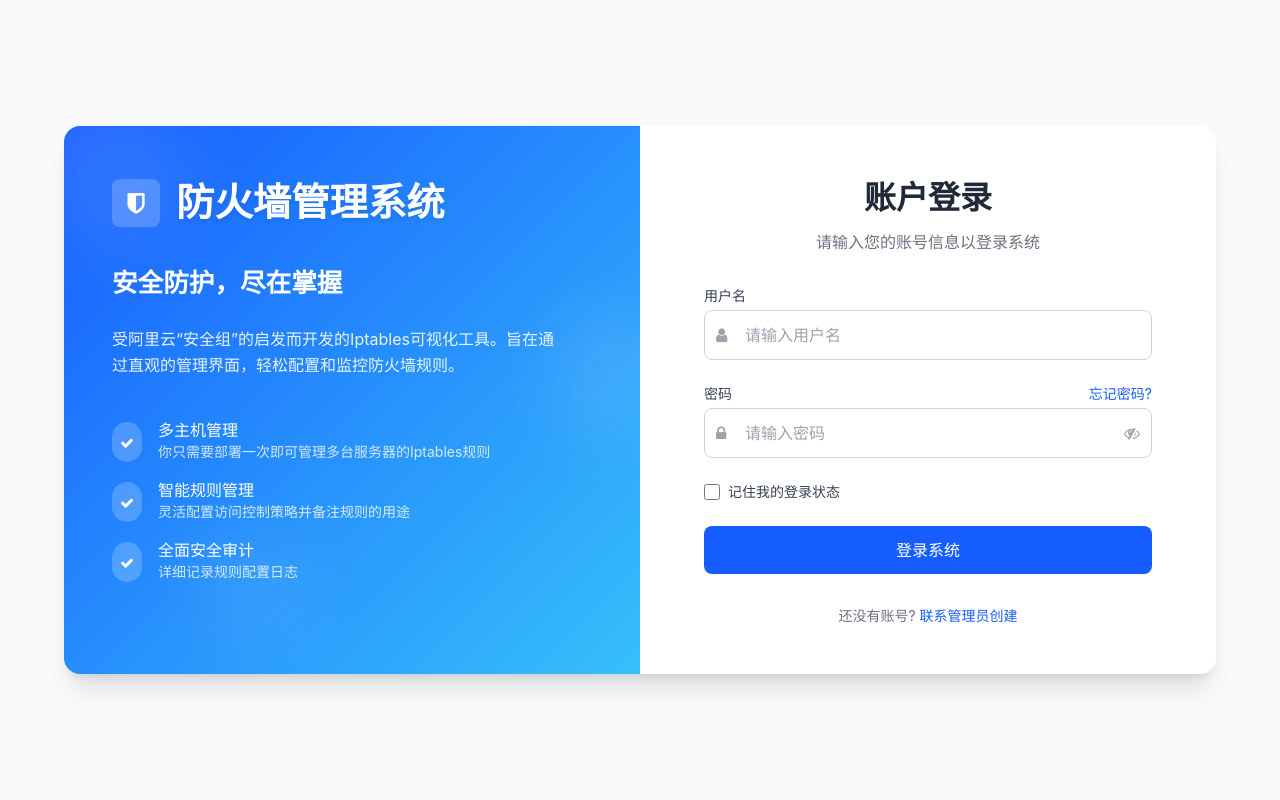
After one commit to jiangcb0916/iptables-web, a Flask app: page /login in a window 1280 px wide. The commit adds this page. Run offline with Flask 3, Linux system fonts and the light colour scheme; some libraries are stand-ins or nearby versions.

Commit message:
用户登录页面完成 后端逻辑也已经完成

```diff
--- a/app.py
+++ b/app.py
@@ -13,8 +13,20 @@ from paramiko.client import AutoAddPolicy
 from datetime import datetime
 import math
 from io import StringIO
+from flask import Flask, render_template, redirect, url_for, request, flash, jsonify
+from flask_login import LoginManager, UserMixin, login_user, login_required, logout_user, current_user
+from werkzeug.security import generate_password_hash, check_password_hash
+import uuid
 
 app = Flask(__name__)
+app.secret_key = 'your-secret-key-here'  # 生产环境中应使用更安全的密钥
+
+# 配置登录管理器
+login_manager = LoginManager()
+login_manager.init_app(app)
+login_manager.login_view = 'login'  # 指定登录页面的路由
+login_manager.login_message = '请先登录以访问该页面'
+
 ssh = paramiko.SSHClient()
 DATABASE = 'firewall_management.db'
 # 确保静态文件目录正确配置
@@ -163,6 +175,7 @@ def get_rule(iptables_output):
 
 # 查看规则
 @app.route("/rules_in", methods=['GET'])
+@login_required
 def rules_in():
     all_params = dict(request.args)
     host_id = all_params['host_id']
@@ -201,6 +214,7 @@ def rules_in():
 
 
 @app.route("/rules_out", methods=['GET'])
+@login_required
 def rules_out():
     all_params = dict(request.args)
     host_id = all_params['host_id']
@@ -239,6 +253,7 @@ def rules_out():
 
 # 修改规则
 @app.route("/rules_update", methods=['POST'])
+@login_required
 def rules_update():
     all_params = request.get_json()
     host_id = all_params['host_id']
@@ -357,6 +372,7 @@ def rules_update():
 
 # 添加规则
 @app.route("/rules_add", methods=['POST'])
+@login_required
 def rules_add():
     all_params = request.get_json()
     host_id = all_params['host_id']
@@ -472,6 +488,7 @@ def rules_add():
 
 # 删除规则
 @app.route("/rule_del", methods=['DELETE'])
+@login_required
 def del_rule():
     all_params = dict(request.args)
     host_id = all_params['host_id']
@@ -511,6 +528,7 @@ def del_rule():
 # 查看主机
 # 主机管理页面路由 - 读取数据库并返回数据到前端
 @app.route("/hosts", methods=['GET'])
+@login_required
 def hosts():
     all_params = dict(request.args)
     page = all_params['page']
@@ -556,6 +574,7 @@ def hosts():
 
 # 添加主机
 @app.route('/host_add', methods=['POST'])
+@login_required
 def add_host():
     try:
         data = request.get_json()
@@ -599,6 +618,7 @@ def add_host():
 
 # 删除主机
 @app.route('/host_del', methods=['DELETE'])
+@login_required
 def del_host():
     host_id = request.args.get('id')
     try:
@@ -616,6 +636,7 @@ def del_host():
 
 # 修改主机
 @app.route('/host_update', methods=['POST'])
+@login_required
 def update_host():
     data = request.get_json()
     host_id = data['id']
@@ -649,6 +670,7 @@ def update_host():
 
 # 查看模板
 @app.route("/templates", methods=['GET'])
+@login_required
 def templates():
     try:
         db = get_db()
@@ -695,6 +717,7 @@ def templates():
 
 # 添加模板
 @app.route("/temp_add", methods=['POST'])
+@login_required
 def templates_add():
     try:
         data = request.get_json()
@@ -754,6 +777,7 @@ def templates_add():
 
 # 删除模板
 @app.route("/temp_del", methods=['DELETE'])
+@login_required
 def templates_del():
     template_id = request.args.get('temp_id')
     try:
@@ -773,6 +797,7 @@ def templates_del():
 
 # 修改模板
 @app.route("/temp_edit", methods=['POST'])
+@login_required
 def templates_edit():
     try:
         data = request.get_json()
@@ -822,6 +847,7 @@ def templates_edit():
 
 # 应用模板获取主机列表
 @app.route("/temp_host_api", methods=['GET'])
+@login_required
 def temp_host_api():
     try:
         # 获取数据库连接
@@ -858,6 +884,7 @@ def temp_host_api():
 
 # 应用模板
 @app.route("/temp_to_hosts", methods=['POST'])
+@login_required
 def temp_to_hosts():
     all_params = request.get_json()
     print(all_params)
@@ -962,15 +989,118 @@ def temp_to_hosts():
 
 # 系统设置
 @app.route("/systemseting", methods=['GET'])
+@login_required
 def systemseting():
     return render_template('systemseting.html')
 
 
 # 操作日志
 @app.route("/logs", methods=['GET'])
+@login_required
 def logs():
     return render_template('logs.html')
 
 
+# 模拟数据库 - 实际应用中应使用真实数据库
+users = {
+    # 密码是 'admin123' 的哈希值
+    'admin': {
+        'id': '1',
+        'username': 'admin',
+        'password_hash': generate_password_hash('admin123'),
+        'role': 'admin'
+    },
+    # 密码是 'user123' 的哈希值
+    'user': {
+        'id': '2',
+        'username': 'user',
+        'password_hash': generate_password_hash('user123'),
+        'role': 'user'
+    }
+}
+
+
+# 用户类
+class User(UserMixin):
+    def __init__(self, user_id, username, role):
+        self.id = user_id
+        self.username = username
+        self.role = role
+
+
+# 加载用户回调函数
+@login_manager.user_loader
+def load_user(user_id):
+    # 从模拟数据库中查找用户
+    for user_data in users.values():
+        if user_data['id'] == user_id:
+            return User(
+                user_id=user_data['id'],
+                username=user_data['username'],
+                role=user_data['role']
+            )
+    return None
+
+
+# 登录路由
+@app.route('/login', methods=['GET', 'POST'])
+def login():
+    # 如果用户已登录，重定向到主页
+    if current_user.is_authenticated:
+        # 对AJAX请求返回JSON，普通请求返回重定向
+        if request.headers.get('X-Requested-With') == 'XMLHttpRequest':
+            return jsonify(success=True, redirect_url=url_for('hosts', page=1))
+        return redirect(url_for('hosts', page=1))
+
+    if request.method == 'POST':
+        username = request.form.get('username')
+        password = request.form.get('password')
+        remember = request.form.get('remember') == 'on'
+
+        # 查找用户
+        user_data = users.get(username)
+        if not user_data:
+            # 对AJAX请求返回JSON错误信息
+            if request.headers.get('X-Requested-With') == 'XMLHttpRequest':
+                return jsonify(success=False, message='用户名不存在')
+            flash('用户名不存在', 'danger')
+            return render_template('login.html')
+
+        # 验证密码
+        if not check_password_hash(user_data['password_hash'], password):
+            if request.headers.get('X-Requested-With') == 'XMLHttpRequest':
+                return jsonify(success=False, message='密码不正确')
+            flash('密码不正确', 'danger')
+            return render_template('login.html')
+
+        # 创建用户对象并登录
+        user = User(
+            user_id=user_data['id'],
+            username=user_data['username'],
+            role=user_data['role']
+        )
+        login_user(user, remember=remember)
+
+        # 登录成功：返回JSON（含重定向地址）
+        if request.headers.get('X-Requested-With') == 'XMLHttpRequest':
+            return jsonify(
+                success=True,
+                redirect_url=url_for('hosts', page=1)  # 由后端生成URL，避免前端硬编码
+            )
+        return redirect(url_for('hosts', page=1))
+
+    # GET请求，显示登录页面
+    return render_template('login.html')
+
+
+# 注销路由
+@app.route('/logout')
+@login_required
+def logout():
+    logout_user()
+    flash('您已成功注销', 'info')
+    return redirect(url_for('login'))
+
+
 if __name__ == '__main__':
     app.run(host='127.0.0.1', port=80)
--- /dev/null
+++ b/templates/login.html
@@ -0,0 +1,290 @@
+<!DOCTYPE html>
+<html lang="zh-CN">
+<head>
+    <meta charset="UTF-8">
+    <meta name="viewport" content="width=device-width, initial-scale=1.0">
+    <title>防火墙管理系统 - 登录</title>
+    <!-- 引入Tailwind CSS -->
+    <script src="https://cdn.tailwindcss.com"></script>
+    <!-- 引入Font Awesome -->
+    <link href="https://cdn.jsdelivr.net/npm/font-awesome@4.7.0/css/font-awesome.min.css" rel="stylesheet">
+
+    <!-- 配置Tailwind自定义颜色和字体 -->
+    <script>
+        tailwind.config = {
+            theme: {
+                extend: {
+                    colors: {
+                        primary: '#165DFF',
+                        secondary: '#36BFFA',
+                        accent: '#0E42D2',
+                        light: '#E8F3FF',
+                        dark: '#0A2463',
+                        danger: '#FF4D4F',
+                        success: '#52C41A'
+                    },
+                    fontFamily: {
+                        inter: ['Inter', 'system-ui', 'sans-serif'],
+                    },
+                }
+            }
+        }
+    </script>
+
+    <!-- 自定义工具类 -->
+    <style type="text/tailwindcss">
+        @layer utilities {
+            .content-auto {
+                content-visibility: auto;
+            }
+            .bg-gradient-blue {
+                background: linear-gradient(135deg, #165DFF 0%, #36BFFA 100%);
+            }
+            .text-shadow {
+                text-shadow: 0 2px 4px rgba(0, 0, 0, 0.1);
+            }
+            .input-focus {
+                @apply focus:border-primary focus:ring-2 focus:ring-primary/20 focus:outline-none;
+            }
+            .btn-hover {
+                @apply hover:shadow-lg hover:shadow-primary/30 hover:-translate-y-0.5 transition-all duration-300;
+            }
+        }
+    </style>
+</head>
+<body class="font-inter bg-gray-50 min-h-screen flex items-center justify-center p-4 sm:p-6 lg:p-8">
+    <div class="w-full max-w-6xl bg-white rounded-2xl shadow-xl overflow-hidden flex flex-col lg:flex-row">
+        <!-- 左侧品牌区域 -->
+        <div class="bg-gradient-blue text-white p-8 md:p-12 lg:w-1/2 relative overflow-hidden">
+            <!-- 装饰图形 -->
+            <div class="absolute -top-10 -left-10 w-40 h-40 bg-white/10 rounded-full blur-2xl"></div>
+            <div class="absolute top-1/3 -right-10 w-32 h-32 bg-white/10 rounded-full blur-2xl"></div>
+            <div class="absolute bottom-10 left-1/4 w-24 h-24 bg-white/10 rounded-full blur-2xl"></div>
+
+            <!-- 品牌标识 -->
+            <div class="relative z-10">
+                <div class="flex items-center mb-8">
+                    <div class="w-12 h-12 rounded-lg bg-white/20 flex items-center justify-center mr-4">
+                        <i class="fa fa-shield text-2xl"></i>
+                    </div>
+                    <h1 class="text-[clamp(1.5rem,3vw,2.5rem)] font-bold text-shadow">防火墙管理系统</h1>
+                </div>
+
+                <!-- 系统介绍 -->
+                <div class="space-y-6 max-w-md">
+                    <h2 class="text-[clamp(1.2rem,2vw,1.8rem)] font-semibold">安全防护，尽在掌握</h2>
+                    <p class="text-white/90 leading-relaxed">
+                        受阿里云“安全组”的启发而开发的Iptables可视化工具。旨在通过直观的管理界面，轻松配置和监控防火墙规则。
+                    </p>
+
+                    <!-- 安全特性 -->
+                    <div class="space-y-4 pt-4">
+                        <div class="flex items-start">
+                            <div class="mt-1 bg-white/20 rounded-full p-2 mr-4">
+                                <i class="fa fa-check text-sm"></i>
+                            </div>
+                            <div>
+                                <h3 class="font-medium">多主机管理</h3>
+                                <p class="text-sm text-white/80">你只需要部署一次即可管理多台服务器的Iptables规则</p>
+                            </div>
+                        </div>
+                        <div class="flex items-start">
+                            <div class="mt-1 bg-white/20 rounded-full p-2 mr-4">
+                                <i class="fa fa-check text-sm"></i>
+                            </div>
+                            <div>
+                                <h3 class="font-medium">智能规则管理</h3>
+                                <p class="text-sm text-white/80">灵活配置访问控制策略并备注规则的用途</p>
+                            </div>
+                        </div>
+                        <div class="flex items-start">
+                            <div class="mt-1 bg-white/20 rounded-full p-2 mr-4">
+                                <i class="fa fa-check text-sm"></i>
+                            </div>
+                            <div>
+                                <h3 class="font-medium">全面安全审计</h3>
+                                <p class="text-sm text-white/80">详细记录规则配置日志</p>
+                            </div>
+                        </div>
+                    </div>
+                </div>
+            </div>
+        </div>
+
+        <!-- 右侧登录表单区域 -->
+        <div class="p-8 md:p-12 lg:w-1/2 flex flex-col justify-center">
+            <div class="max-w-md mx-auto w-full">
+                <div class="text-center mb-8">
+                    <h2 class="text-[clamp(1.5rem,3vw,2rem)] font-bold text-gray-800 mb-2">账户登录</h2>
+                    <p class="text-gray-500">请输入您的账号信息以登录系统</p>
+                </div>
+
+                <!-- 消息提示区域 -->
+                <div id="message" class="mb-6 hidden"></div>
+
+                <!-- 登录表单 -->
+                <form id="loginForm" class="space-y-6">
+                    <!-- 用户名输入 -->
+                    <div>
+                        <label for="username" class="block text-sm font-medium text-gray-700 mb-1">用户名</label>
+                        <div class="relative">
+                            <div class="absolute inset-y-0 left-0 pl-3 flex items-center pointer-events-none text-gray-400">
+                                <i class="fa fa-user"></i>
+                            </div>
+                            <input type="text" id="username" name="username"
+                                class="w-full pl-10 pr-4 py-3 rounded-lg border border-gray-300 input-focus transition duration-200"
+                                placeholder="请输入用户名" required>
+                        </div>
+                    </div>
+
+                    <!-- 密码输入 -->
+                    <div>
+                        <div class="flex items-center justify-between mb-1">
+                            <label for="password" class="block text-sm font-medium text-gray-700">密码</label>
+                            <a href="#" class="text-sm text-primary hover:text-accent transition-colors">忘记密码?</a>
+                        </div>
+                        <div class="relative">
+                            <div class="absolute inset-y-0 left-0 pl-3 flex items-center pointer-events-none text-gray-400">
+                                <i class="fa fa-lock"></i>
+                            </div>
+                            <input type="password" id="password" name="password"
+                                class="w-full pl-10 pr-10 py-3 rounded-lg border border-gray-300 input-focus transition duration-200"
+                                placeholder="请输入密码" required>
+                            <button type="button" id="togglePassword" class="absolute inset-y-0 right-0 pr-3 flex items-center text-gray-400 hover:text-gray-600 transition-colors">
+                                <i class="fa fa-eye-slash"></i>
+                            </button>
+                        </div>
+                    </div>
+
+                    <!-- 记住我选项 -->
+                    <div class="flex items-center">
+                        <input id="remember" name="remember" type="checkbox"
+                            class="h-4 w-4 text-primary focus:ring-primary border-gray-300 rounded">
+                        <label for="remember" class="ml-2 block text-sm text-gray-700">
+                            记住我的登录状态
+                        </label>
+                    </div>
+
+                    <!-- 登录按钮 -->
+                    <button type="submit"
+                        class="w-full bg-primary text-white font-medium py-3 px-4 rounded-lg btn-hover active:translate-y-0">
+                        登录系统
+                    </button>
+                </form>
+
+                <!-- 底部提示 -->
+                <div class="mt-8 text-center text-gray-500 text-sm">
+                    <p>还没有账号? <a href="#" class="text-primary hover:text-accent font-medium transition-colors">联系管理员创建</a></p>
+                </div>
+            </div>
+        </div>
+    </div>
+
+    <!-- 登录表单交互脚本 -->
+    <script>
+        // 密码显示/隐藏切换
+        const togglePassword = document.getElementById('togglePassword');
+        const passwordInput = document.getElementById('password');
+
+        togglePassword.addEventListener('click', () => {
+            // 切换密码输入类型
+            const type = passwordInput.getAttribute('type') === 'password' ? 'text' : 'password';
+            passwordInput.setAttribute('type', type);
+
+            // 切换图标
+            const icon = togglePassword.querySelector('i');
+            if (type === 'password') {
+                icon.classList.remove('fa-eye');
+                icon.classList.add('fa-eye-slash');
+            } else {
+                icon.classList.remove('fa-eye-slash');
+                icon.classList.add('fa-eye');
+            }
+        });
+
+        // 显示消息提示
+        function showMessage(text, isError = false) {
+            const messageDiv = document.getElementById('message');
+            messageDiv.textContent = text;
+            messageDiv.className = `mb-6 p-3 rounded-lg ${isError ? 'bg-danger/10 text-danger border border-danger/20' : 'bg-success/10 text-success border border-success/20'}`;
+            messageDiv.classList.remove('hidden');
+
+            // 3秒后自动隐藏消息
+            setTimeout(() => {
+                messageDiv.classList.add('hidden');
+            }, 3000);
+        }
+        // 表单提交处理
+        const loginForm = document.getElementById('loginForm');
+        loginForm.addEventListener('submit', async (e) => {
+            e.preventDefault();
+
+            // 获取表单数据
+            const username = document.getElementById('username').value;
+            const password = document.getElementById('password').value;
+            const remember = document.getElementById('remember').checked;
+
+            // 登录按钮状态处理
+            const submitButton = loginForm.querySelector('button[type="submit"]');
+            submitButton.disabled = true;
+            submitButton.innerHTML = '<i class="fa fa-spinner fa-spin mr-2"></i> 登录中...';
+
+            try {
+                // 构建表单数据
+                const formData = new FormData();
+                formData.append('username', username);
+                formData.append('password', password);
+                formData.append('remember', remember ? 'on' : 'off');
+
+                // 发送POST请求（添加AJAX标识头）
+                const response = await fetch('/login', {
+                    method: 'POST',
+                    body: formData,
+                    credentials: 'include',  // 携带cookie（保持登录状态）
+                    headers: {
+                        'X-Requested-With': 'XMLHttpRequest'  // 告诉后端这是AJAX请求
+                    }
+                });
+
+                // 解析后端返回的JSON
+                const data = await response.json();
+
+                if (data.success) {
+                    // 登录成功：使用后端返回的URL重定向
+                    showMessage('登录成功，正在跳转...', false);
+                    setTimeout(() => {
+                        window.location.href = data.redirect_url;  // 避免硬编码
+                    }, 1000);
+                } else {
+                    // 登录失败：显示后端返回的错误信息
+                    showMessage(data.message, true);
+                    // 恢复按钮状态
+                    submitButton.disabled = false;
+                    submitButton.innerHTML = '登录系统';
+                }
+
+            } catch (error) {
+                // 网络错误处理
+                console.error('登录请求失败:', error);
+                showMessage('网络错误，请稍后重试', true);
+                // 恢复按钮状态
+                submitButton.disabled = false;
+                submitButton.innerHTML = '登录系统';
+            }
+        });
+
+        // 添加输入框动画效果
+        const inputs = document.querySelectorAll('input');
+        inputs.forEach(input => {
+            input.addEventListener('focus', () => {
+                input.parentElement.classList.add('scale-[1.02]');
+                input.parentElement.style.transition = 'transform 0.2s ease';
+            });
+
+            input.addEventListener('blur', () => {
+                input.parentElement.classList.remove('scale-[1.02]');
+            });
+        });
+    </script>
+</body>
+</html>
```
Also changed, not shown: templates/host.html (+5 -4 lines), templates/logs.html (+5 -4 lines), templates/rule.html (+5 -4 lines), templates/systemseting.html (+5 -4 lines), templates/templates.html (+5 -4 lines).
